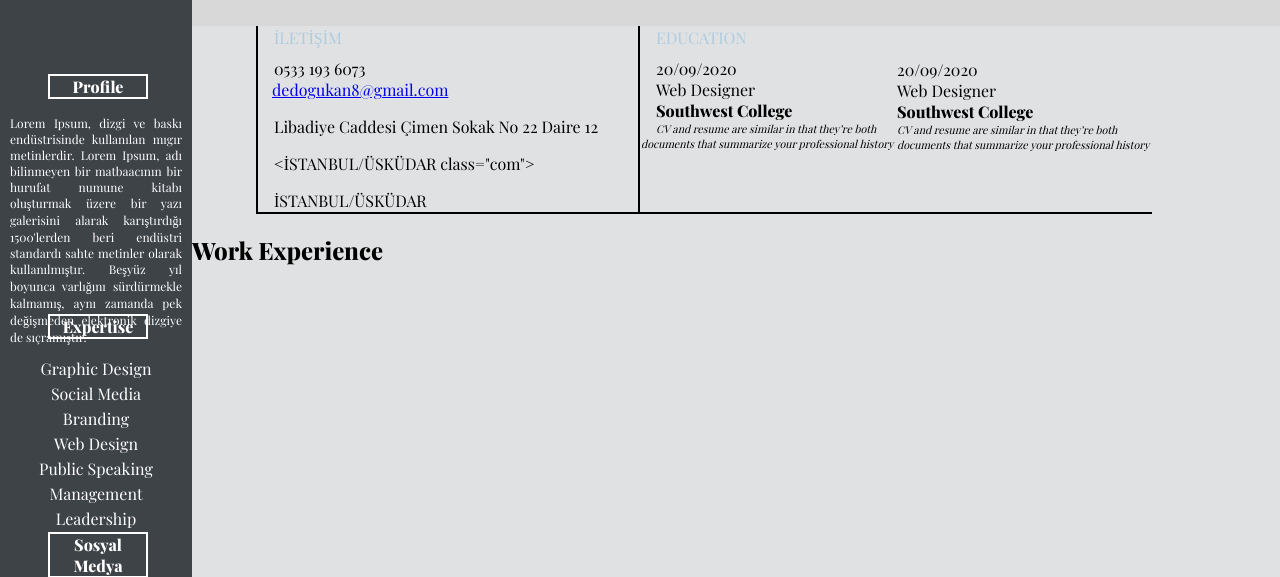
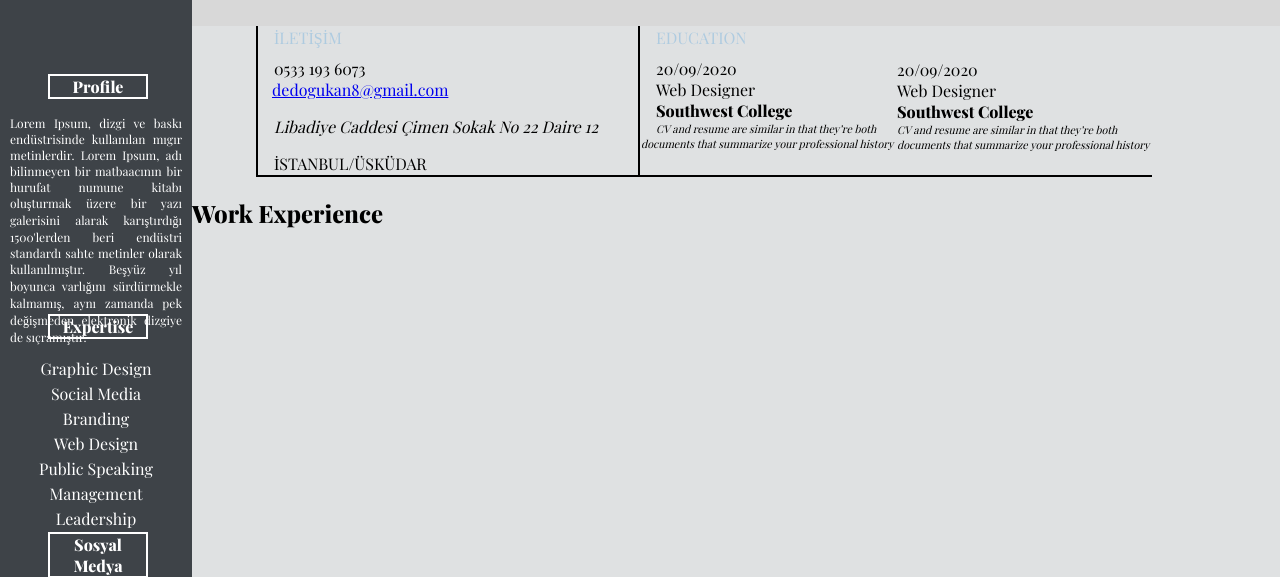
Before and after one commit to dogukande/cv_template, a plain HTML site: page index.html in a window 1280 px wide. Shown: the part 166-743 px from the top of the page. Drawn offline with nearby package versions, Linux system fonts and the light colour scheme.

```diff
--- a/index.html
+++ b/index.html
@@ -81,8 +81,7 @@
                   <a style="margin-left: 13px;" href="mailto:dedogukan8@gmail.com">dedogukan8@gmail.com </a>
                 </div>
                 <div id="addressBox">
-                  <p>Libadiye Caddesi Çimen Sokak No 22 Daire 12 </p>
-                  <p><İSTANBUL/ÜSKÜDAR class="com"></İSTANBUL/ÜSKÜDAR></p>
+                  <p><i>Libadiye Caddesi Çimen Sokak No 22 Daire 12</i> </p>
                   <p>İSTANBUL/ÜSKÜDAR</p>
                 </div>
               </td>
```
